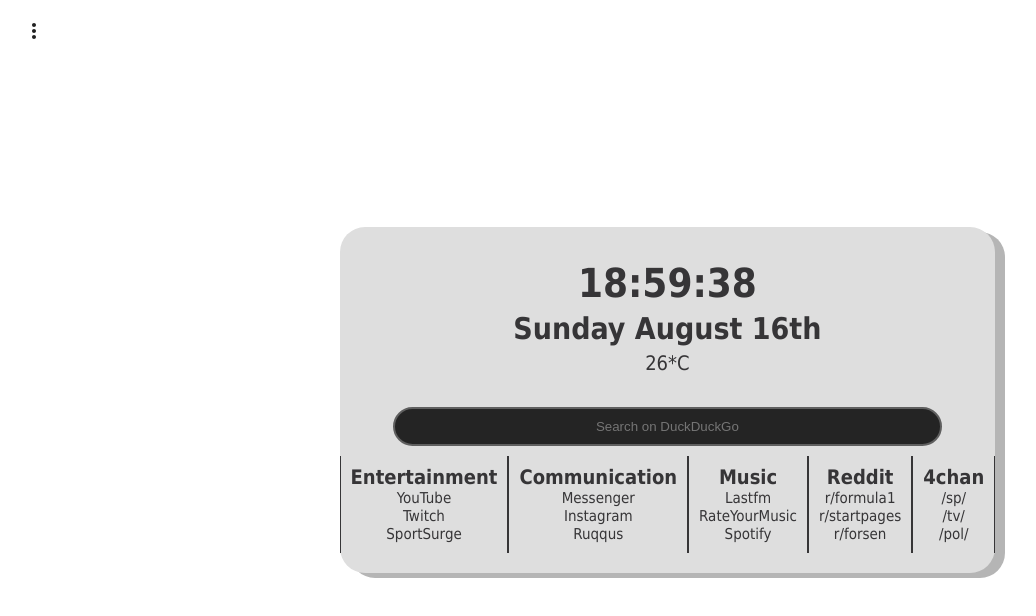
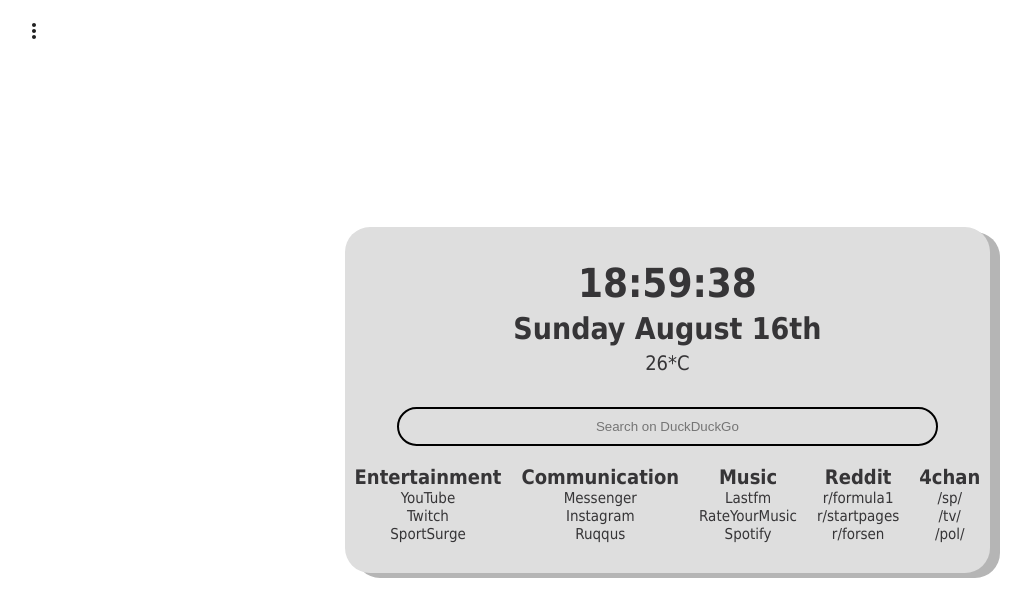
Before and after one commit to Burday/fronty, a React (Create React App) app: page / in a window 1280 px wide. Shown: the top 616 px of the page, without its empty margins (11-1047 px from the left). Built offline with nearby package versions, Linux system fonts and the light colour scheme.

Commit message:
semi fix gn

```diff
--- a/src/components/Main/Header.js
+++ b/src/components/Main/Header.js
@@ -4,6 +4,7 @@
 import Greeting from './Greeting.js'
 import DateTime from "./DateTime.js"
 import WebsitesStyle from "../themes/WebsitesStyle"
+import InputStyle from '../themes/InputStyle'
 import React from 'react'
 
 const Header = () => {
@@ -13,7 +14,9 @@
       <nav className="Header-nav">
           <DateTime/>
           <Weather/>
-          <Input/>
+          <InputStyle>
+            <Input/>
+          </InputStyle>
           <WebsitesStyle>
             <Websites/>
           </WebsitesStyle>
--- a/src/components/Main/Input.js
+++ b/src/components/Main/Input.js
@@ -1,6 +1,9 @@
 import React from 'react'
+import styled from 'styled-components'
 import '../css/Input.css'
 const Input = () => {
+
+
     return(
         <form id="form" method="get" action="https://duckduckgo.com/">
                 <input placeholder="Search on DuckDuckGo" id="search" size="40" name="q" autoComplete="off"></input>
--- a/src/components/Main/Websites.js
+++ b/src/components/Main/Websites.js
@@ -1,38 +1,43 @@
 import React from 'react'
+import styled from 'styled-components'
 import '../css/Websites.css'
 const Websites = () => {
+    const UL = styled.ul`
+    border-color: ${props => props.theme.borderColor};
+color:${props => props.theme.text};
+`
     return(
         <div>
-            <ul className="entertainment unlisted">
+            <UL className="entertainment unlisted-element">
                 <p className="title">Entertainment</p>
                     <li><a href="https://www.youtube.com/">YouTube</a></li>
                     <li><a href="https://www.twitch.tv/">Twitch</a></li>
                     <li><a href="https://www.sportsurge.net/">SportSurge</a></li>
-            </ul>
-            <ul className="social unlisted">
+            </UL>
+            <UL className="social unlisted-element">
                 <p className="title">Communication</p>
                     <li><a href="https://www.messenger.com/">Messenger</a></li>
                     <li><a href="https://www.instagram.com/">Instagram</a></li>
                     <li><a href="https://www.ruqqus.com/">Ruqqus</a></li>
-            </ul>
-            <ul className="music unlisted">
+            </UL>
+            <UL className="music unlisted-element">
                 <p className="title">Music</p>
                     <li><a href="https://www.last.fm/">Lastfm</a></li>
                     <li><a href="https://www.rym.com/">RateYourMusic</a></li>
                     <li><a href="https://www.spotify.com/">Spotify</a></li>
-            </ul>
-            <ul className="Reddit unlisted">
+            </UL>
+            <UL className="Reddit unlisted-element">
                 <a className="unique title" href="https://www.reddit.com/">Reddit</a>
                     <li><a href="https://www.reddit.com/r/formula1">r/formula1</a></li>
                     <li><a href="https://www.reddit.com/r/startpages">r/startpages</a></li>
                     <li><a href="https://www.reddit.com/r/forsen">r/forsen</a></li>
-            </ul>
-            <ul className="chan unlisted">
+            </UL>
+            <UL className="chan unlisted-element">
                 <a className="unique title"href="https://www.4chan.org/">4chan</a>
                     <li><a href="https://www.boards.4channel.org/sp/">/sp/</a></li>
                     <li><a href="https://www.boards.4channel.org/tv/">/tv/</a></li>
                     <li><a href="https://www.boards.4chan.org/pol/">/pol/</a></li>
-            </ul>
+            </UL>
             </div>
     )
 }
--- a/src/components/css/Input.css
+++ b/src/components/css/Input.css
@@ -13,9 +13,6 @@
     border-radius: 25px;
     background: transparent;
     border: 2px solid;
-    border-color: rgb(95, 95, 95);
-    background-color: rgb(36, 36, 36);
-    color: rgb(95, 95, 95);
 
     text-align: center;
   }
--- a/src/components/css/Websites.css
+++ b/src/components/css/Websites.css
@@ -2,7 +2,7 @@
     font-weight:600;
   }
 /*Website category*/
-.unlisted{
+.unlisted-element{
     display:table-cell;
     text-align:center;
     height: 100%;
@@ -11,17 +11,9 @@
     transition: all 0.5s;
     cursor:default;
     list-style-type: none;
-    border-color:inherit;
-    border-style: solid;
-    border-width: 0px 1px 0px 1px;
   }
   /*Hovering on the entire category*/
-  .unlisted:hover{
-    border-width: 0px 1px 0px 1px;
-    border-right-style: solid;
-    border-left-style:solid;
 
-  }
   /*Style for paragraphs, contained in the website names*/
 p{
     top:auto;
@@ -33,56 +25,56 @@
 
 
 /*Hovering on the websites pinned in each category*/
-.unlisted[class=entertainment]:hover{
+ul[class=entertainment]:hover{
     color:rgb(255, 98, 98);
     border-color:rgb(255, 98, 98);
   }
 
-  .unlisted[class=entertainment] > li> a:hover {
+  ul[class=entertainment] > li> a:hover {
     color:rgb(199, 0, 0);
     transition: 1s;
   }
 
 
-  .unlisted[class=social]:hover{
+  ul[class=social]:hover{
     color:rgb(50, 223, 107);
     border-color:rgb(50, 223, 107);
   }
 
-  .unlisted[class=social] > li> a:hover {
+  ul[class=social] > li> a:hover {
     color:rgb(0, 168, 56);
     transition: 1s;
   }
 
-  .unlisted[class=music]:hover{
+  ul[class=music]:hover{
     color: rgb(70, 202, 255);
     border-color:rgb(70, 202, 255);
   }
 
-  .unlisted[class=music] > li> a:hover {
+  ul[class=music] > li> a:hover {
     color:rgb(25, 163, 218);
     transition: 1s;
   }
 
-  .unlisted[class=Reddit]:hover{
+  ul[class=Reddit]:hover{
     color: rgb(195, 91, 255);
     border-color:rgb(195, 91, 255);
   }
 
-  .unlisted[class=Reddit] > li> a:hover {
+  ul[class=Reddit] > li> a:hover {
     color:rgb(138, 9, 212);
     transition: 1s;
   }
 
 
-  .unlisted[class=chan]:hover{
+  ul[class=chan]:hover{
     color: rgb(75, 255, 105);
     border-color:rgb(75, 255, 105);
 
   }
 
 
-  .unlisted[class=chan] > li> a:hover {
+  ul[class=chan] > li> a:hover {
     color:rgb(0, 199, 33);
     transition: 1s;
 
--- /dev/null
+++ b/src/components/themes/InputStyle.js
@@ -0,0 +1,6 @@
+import styled from "styled-components"
+
+export default styled.div`
+border-color: ${props => props.theme.borderColor};
+color: ${props => props.theme.text};
+`
--- a/src/components/themes/Theme.js
+++ b/src/components/themes/Theme.js
@@ -6,6 +6,7 @@
     background: '#363537',
     headerBackground: '#dedede',
     shadow: '#b5b5b5',
+    inputBG: "",
 }
 export const darkTheme = {
     body: '#363537',
@@ -15,4 +16,5 @@
     background: '#242424',
     headerBackground: '#303030',
     shadow: '#202020',
+    inputBG: "#242424",
 }
--- a/src/components/themes/WebsitesStyle.js
+++ b/src/components/themes/WebsitesStyle.js
@@ -1,4 +1,7 @@
 import styled from 'styled-components'
 
 export default styled.div`
+border-color: ${props => props.theme.borderColor};
+color:${props => props.theme.text};
+
 `
```
